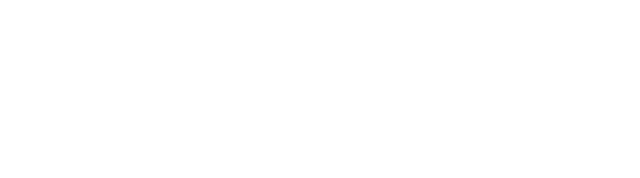
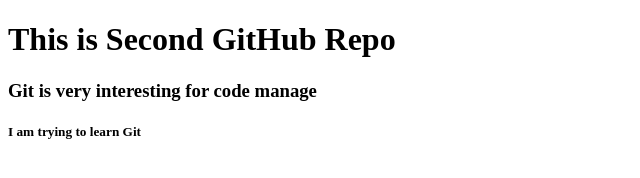
Before and after one commit to md10pervej/my-second-repo, a plain HTML site: page index.html in a window 1280 px wide. Shown: the whole page, without its empty margins (0-640 px from the left). Drawn offline with Linux system fonts and the light colour scheme.

Commit message:
add 3 heading

```diff
--- a/index.html
+++ b/index.html
@@ -7,6 +7,9 @@
     <title>My Second GitHub Repo</title>
 </head>
 <body>
+    <h1>This is Second GitHub Repo</h1>
+    <h3>Git is very interesting for code manage</h3>
+    <h5>I am trying to learn Git</h5>
 
 </body>
 </html>
```
